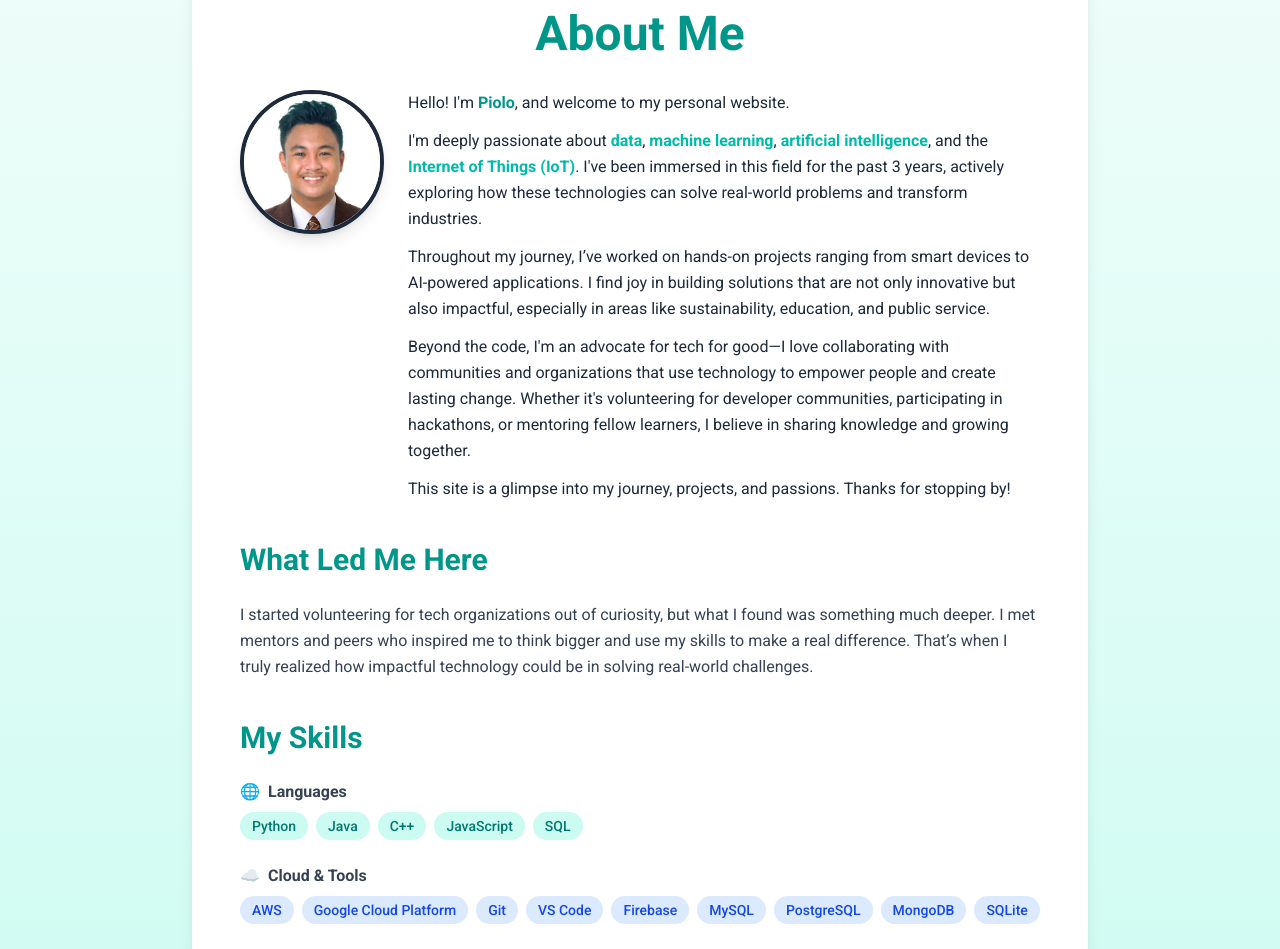
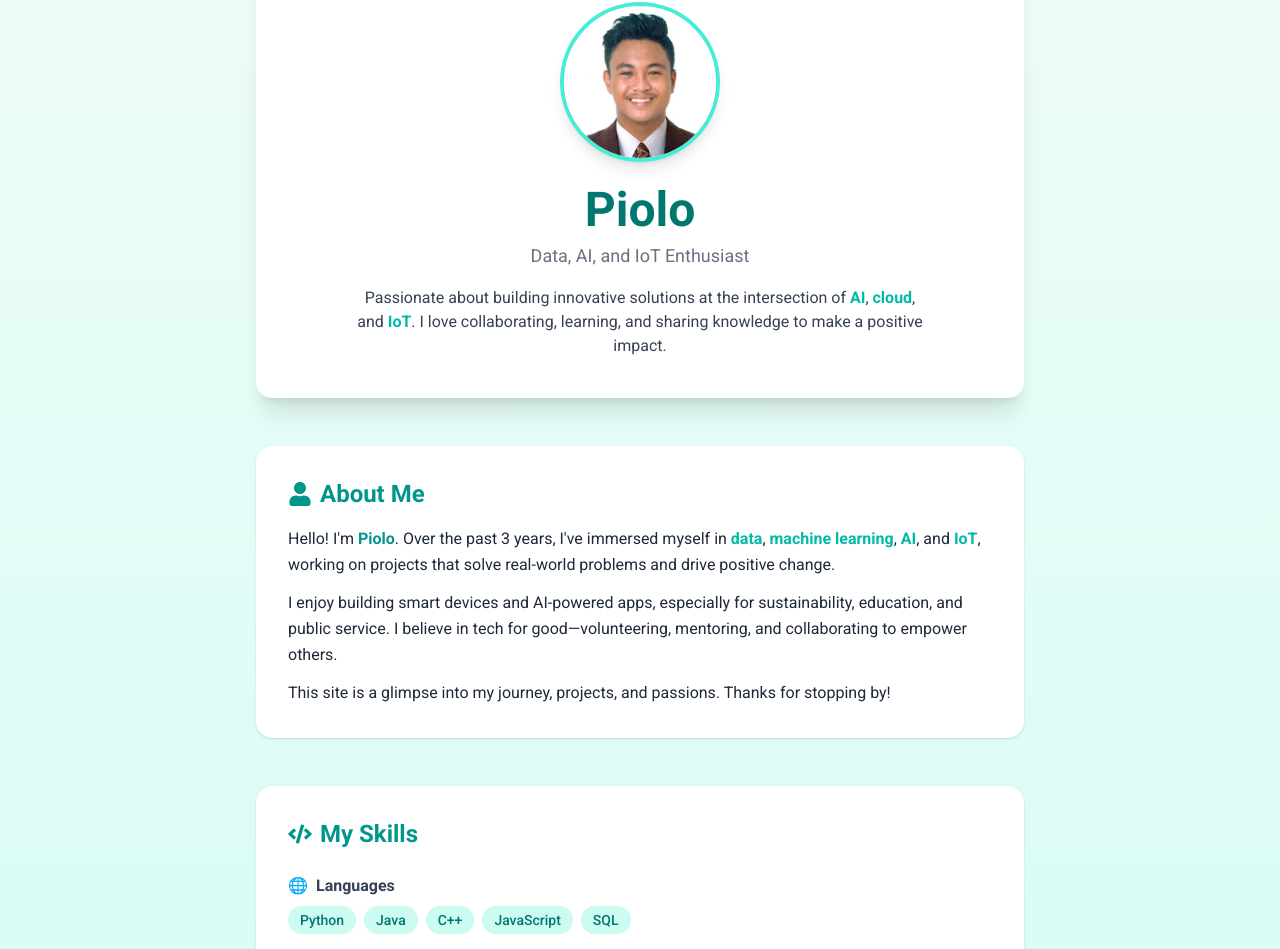
Before and after one commit to y333tm4n/my-website, a Next.js app: page /about in a window 1280 px wide. Shown: the part 211-1160 px from the top of the page. Built offline with nearby package versions, Linux system fonts and the light colour scheme.

Commit message:
made changes to about me page

```diff
--- a/src/app/about/page.tsx
+++ b/src/app/about/page.tsx
@@ -1,85 +1,64 @@
 import Navigation from "../components/navigation";
+import { FaUser, FaCloud, FaRobot, FaCode } from "react-icons/fa";
 
 export default function AboutPage() {
   return (
     <>
       <Navigation />
       <div className="flex flex-col items-center justify-center min-h-screen p-8 sm:p-20 bg-gradient-to-b from-teal-50 to-teal-100 text-gray-800">
-        <div className="w-full max-w-4xl bg-white shadow-lg rounded-lg p-8 sm:p-12">
-          <h1 className="text-5xl font-extrabold mb-8 text-center text-teal-600">
-            About Me
-          </h1>
-
-          <div className="prose lg:prose-xl">
-            <div className="flex flex-col sm:flex-row items-center sm:items-center gap-6 mb-8">
+        {/* Hero Section */}
+        <section className="w-full max-w-3xl flex flex-col items-center bg-white rounded-2xl shadow-xl p-10 mb-12">
           <img
             src="/images/2x2.jpg"
             alt="Piolo's Profile"
-                className="w-36 h-36 rounded-full object-cover border-4 border-gradient-to-r from-teal-400 to-teal-600 shadow-lg self-center sm:self-start transition-transform duration-300 hover:scale-105"
+            className="w-40 h-40 rounded-full object-cover border-4 border-teal-300 shadow-lg mb-6"
           />
-              <div className="flex flex-col justify-center">
-                <p className="text-base text-gray-800 leading-relaxed">
+          <h1 className="text-5xl font-extrabold mb-2 text-teal-700 text-center">
+            Piolo
+          </h1>
+          <p className="text-lg text-gray-500 text-center mb-4">
+            Data, AI, and IoT Enthusiast
+          </p>
+          <p className="text-base text-gray-700 text-center max-w-xl">
+            Passionate about building innovative solutions at the intersection of{" "}
+            <span className="font-semibold text-teal-500">AI</span>,{" "}
+            <span className="font-semibold text-teal-500">cloud</span>, and{" "}
+            <span className="font-semibold text-teal-500">IoT</span>. I love
+            collaborating, learning, and sharing knowledge to make a positive
+            impact.
+          </p>
+        </section>
+
+        {/* Bio Section */}
+        <section className="w-full max-w-3xl bg-white rounded-2xl shadow p-8 mb-12">
+          <h2 className="flex items-center gap-2 text-2xl font-bold text-teal-600 mb-4">
+            <FaUser /> About Me
+          </h2>
+          <p className="text-gray-800 leading-relaxed mb-3">
             Hello! I'm{" "}
-                  <span className="font-bold text-teal-600">Piolo</span>, and
-                  welcome to my personal website.
+            <span className="font-bold text-teal-600">Piolo</span>. Over the past
+            3 years, I've immersed myself in{" "}
+            <span className="font-semibold text-teal-500">data</span>,{" "}
+            <span className="font-semibold text-teal-500">machine learning</span>
+            , <span className="font-semibold text-teal-500">AI</span>, and{" "}
+            <span className="font-semibold text-teal-500">IoT</span>, working on
+            projects that solve real-world problems and drive positive change.
           </p>
+          <p className="text-gray-800 leading-relaxed mb-3">
+            I enjoy building smart devices and AI-powered apps, especially for
+            sustainability, education, and public service. I believe in tech for
+            good—volunteering, mentoring, and collaborating to empower others.
+          </p>
+          <p className="text-gray-800 leading-relaxed">
+            This site is a glimpse into my journey, projects, and passions. Thanks
+            for stopping by!
+          </p>
+        </section>
 
-                <p className="mt-3 text-gray-800 leading-relaxed">
-                  I'm deeply passionate about{" "}
-                  <span className="font-semibold text-teal-500">data</span>,{" "}
-                  <span className="font-semibold text-teal-500">
-                    machine learning
-                  </span>
-                  ,{" "}
-                  <span className="font-semibold text-teal-500">
-                    artificial intelligence
-                  </span>
-                  , and the{" "}
-                  <span className="font-semibold text-teal-500">
-                    Internet of Things (IoT)
-                  </span>
-                  . I've been immersed in this field for the past 3 years,
-                  actively exploring how these technologies can solve real-world
-                  problems and transform industries.
-                </p>
-
-                <p className="mt-3 text-gray-800 leading-relaxed">
-                  Throughout my journey, I’ve worked on hands-on projects
-                  ranging from smart devices to AI-powered applications. I find
-                  joy in building solutions that are not only innovative but
-                  also impactful, especially in areas like sustainability,
-                  education, and public service.
-                </p>
-
-                <p className="mt-3 text-gray-800 leading-relaxed">
-                  Beyond the code, I'm an advocate for tech for good—I love
-                  collaborating with communities and organizations that use
-                  technology to empower people and create lasting change.
-                  Whether it's volunteering for developer communities,
-                  participating in hackathons, or mentoring fellow learners, I
-                  believe in sharing knowledge and growing together.
-                </p>
-
-                <p className="mt-3 text-gray-800 leading-relaxed">
-                  This site is a glimpse into my journey, projects, and
-                  passions. Thanks for stopping by!
-                </p>
-              </div>
-            </div>
-
-            <h2 className="text-3xl font-bold mt-10 mb-6 text-teal-600">
-              What Led Me Here
-            </h2>
-            <p className="text-gray-700 leading-relaxed">
-              I started volunteering for tech organizations out of curiosity,
-              but what I found was something much deeper. I met mentors and
-              peers who inspired me to think bigger and use my skills to make a
-              real difference. That’s when I truly realized how impactful
-              technology could be in solving real-world challenges.
-            </p>
-
-            <h2 className="text-3xl font-bold mt-10 mb-6 text-teal-600">
-              My Skills
+        {/* Skills Section */}
+        <section className="w-full max-w-3xl bg-white rounded-2xl shadow p-8 mb-12">
+          <h2 className="flex items-center gap-2 text-2xl font-bold text-teal-600 mb-6">
+            <FaCode /> My Skills
           </h2>
           <div className="space-y-6">
             <div>
@@ -97,23 +76,12 @@ export default function AboutPage() {
                 ))}
               </div>
             </div>
-
             <div>
               <h3 className="font-semibold text-gray-700 mb-2 flex items-center gap-2">
-                  <span>☁️</span> Cloud & Tools
+                <FaCloud className="text-blue-400" /> Cloud & Tools
               </h3>
               <div className="flex flex-wrap gap-2">
-                  {[
-                    "AWS",
-                    "Google Cloud Platform",
-                    "Git",
-                    "VS Code",
-                    "Firebase",
-                    "MySQL",
-                    "PostgreSQL",
-                    "MongoDB",
-                    "SQLite",
-                  ].map((tool) => (
+                {["AWS", "Google Cloud Platform", "Git", "VS Code", "Firebase", "MySQL", "PostgreSQL", "MongoDB", "SQLite"].map((tool) => (
                   <span
                     key={tool}
                     className="bg-blue-100 text-blue-700 text-sm font-medium px-3 py-1 rounded-full transition-transform duration-300 hover:scale-105"
@@ -123,23 +91,12 @@ export default function AboutPage() {
                 ))}
               </div>
             </div>
-
             <div>
               <h3 className="font-semibold text-gray-700 mb-2 flex items-center gap-2">
-                  <span>🤖</span> AI & ML
+                <FaRobot className="text-purple-400" /> AI & ML
               </h3>
               <div className="flex flex-wrap gap-2">
-                  {[
-                    "TensorFlow",
-                    "PyTorch",
-                    "Google Colaboratory",
-                    "AutoML",
-                    "Roboflow",
-                    "ChatGPT",
-                    "Gemini",
-                    "Claude",
-                    "AWS Sagemaker",
-                  ].map((ml) => (
+                {["TensorFlow", "PyTorch", "Google Colaboratory", "AutoML", "Roboflow", "ChatGPT", "Gemini", "Claude", "AWS Sagemaker"].map((ml) => (
                   <span
                     key={ml}
                     className="bg-purple-100 text-purple-700 text-sm font-medium px-3 py-1 rounded-full transition-transform duration-300 hover:scale-105"
@@ -150,8 +107,21 @@ export default function AboutPage() {
               </div>
             </div>
           </div>
-          </div>
-        </div>
+        </section>
+
+        {/* Journey Section */}
+        <section className="w-full max-w-3xl bg-white rounded-2xl shadow p-8 mb-12">
+          <h2 className="flex items-center gap-2 text-2xl font-bold text-teal-600 mb-4">
+            <FaUser /> What Led Me Here
+          </h2>
+          <p className="text-gray-700 leading-relaxed">
+            I started volunteering for tech organizations out of curiosity, but
+            what I found was something much deeper. I met mentors and peers who
+            inspired me to think bigger and use my skills to make a real
+            difference. That’s when I truly realized how impactful technology
+            could be in solving real-world challenges.
+          </p>
+        </section>
       </div>
     </>
   );
--- a/src/app/page.tsx
+++ b/src/app/page.tsx
@@ -46,7 +46,7 @@ export default function Home() {
               <span className="border-r-2 border-teal-800 animate-pulse ml-1"></span>
             </h1>
             <p className="text-xl text-gray-500 mb-8 max-w-xl">
-              Exploring new ideas and pushing boundaries in tech, AI, and cloud.
+              Exploring new ideas and pushing boundaries in Tech, AI, and cloud.
             </p>
             <Link href="/about">
               <button className="px-10 py-4 bg-gradient-to-r from-teal-500 to-cyan-700 text-white text-xl font-semibold rounded-full shadow-lg hover:scale-105 transition-transform duration-300 hover:shadow-xl">
@@ -95,11 +95,11 @@ export default function Home() {
 
         {/* Featured Project Redesigned */}
         <section className="w-full max-w-5xl mt-10 mb-16 flex flex-col md:flex-row items-center gap-10 bg-white rounded-2xl shadow-xl p-10">
-          <div className="flex-1 text-center md:text-left">
+          <div className="flex-1 flex flex-col items-center justify-center text-center">
             <h2 className="text-4xl font-bold mb-4 text-teal-800">Featured Project</h2>
-            <h3 className="text-2xl font-semibold text-teal-700 mb-2">AI Food Tracker</h3>
-            <p className="mb-6 text-gray-500 text-lg">
-              A smart app that tracks food freshness and expiration using ML & sensors.
+            <h3 className="text-2xl font-semibold text-teal-700 mb-2">ReFresh</h3>
+            <p className="mb-6 text-gray-600 text-lg leading-relaxed">
+              <span className="font-semibold text-teal-700">ReFresh</span> is an innovative IoT and computer vision-powered system that detects food spoilage and recommends Filipino dishes, all enhanced by large language models. <br />
             </p>
             <Link href="/projects">
               <button className="px-6 py-3 bg-gradient-to-r from-teal-500 to-cyan-600 text-white rounded-full hover:scale-110 transition-transform duration-300">
@@ -108,7 +108,9 @@ export default function Home() {
             </Link>
           </div>
           <div className="flex-1 flex items-center justify-center">
-            <Image src="/images/logo.png" alt="AI Food Tracker" width={180} height={180} className="rounded-xl shadow-lg bg-teal-50 p-4" />
+            <div className="flex items-center justify-center w-40 h-40 rounded-full shadow-xl border-4 border-teal-200 bg-white">
+              <Image src="/images/refresh-logo.png" alt="AI Food Tracker" width={120} height={120} className="rounded-full object-contain bg-transparent" />
+            </div>
           </div>
         </section>
 
```
Also changed, not shown: public/images/refresh-logo.png (added). Lines whose indentation alone changed are shown as unchanged.
